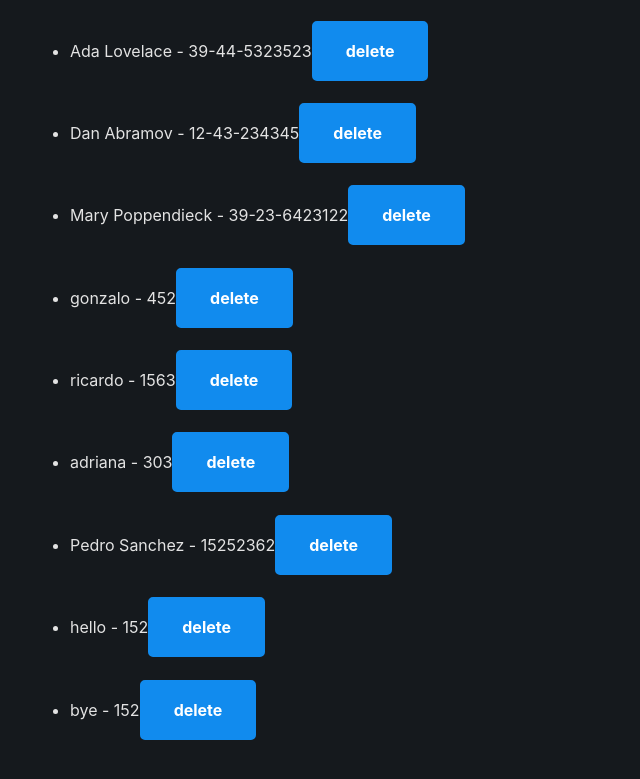
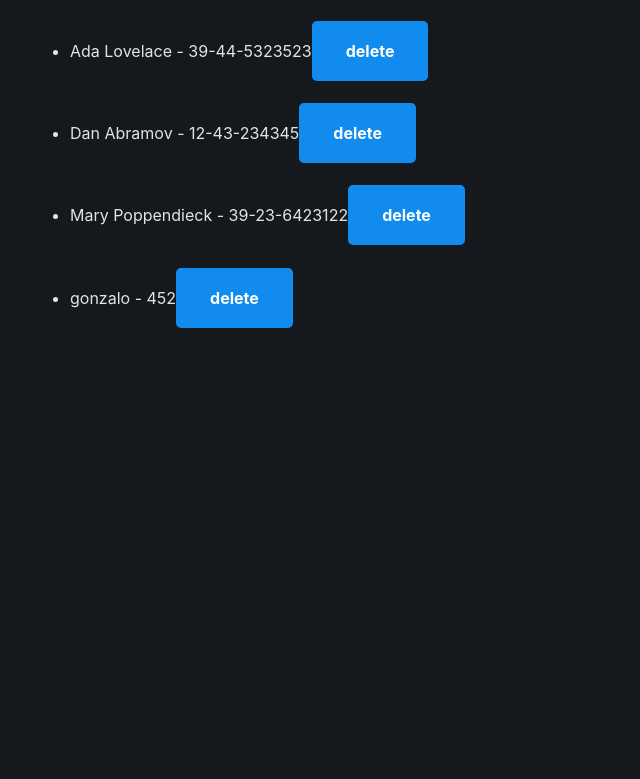
Before and after one commit to damianroiz/FSO-part0, a React (Vite) app in the folder part-2/phonebook/: page / in a window 1280 px wide. Shown: the part 527-1306 px from the top of the page, without its empty margins (0-640 px from the left). After the commit the page ends 912 px from the top, so only its background shows below. Built offline with nearby package versions, Linux system fonts and the light colour scheme; data requests are answered from the project's data file.

Commit message:
Ex 2.17 completed

```diff
--- a/part-2/phonebook/db.json
+++ b/part-2/phonebook/db.json
@@ -24,31 +24,6 @@
       "name": "gonzalo",
       "number": "452",
       "id": 6
-    },
-    {
-      "name": "ricardo",
-      "number": "1563",
-      "id": 7
-    },
-    {
-      "name": "adriana",
-      "number": "303",
-      "id": 8
-    },
-    {
-      "name": "Pedro Sanchez",
-      "number": "15252362",
-      "id": 10
-    },
-    {
-      "name": "hello",
-      "number": "152",
-      "id": 11
-    },
-    {
-      "name": "bye",
-      "number": "152",
-      "id": 12
     }
   ]
 }
--- a/part-2/phonebook/src/App.jsx
+++ b/part-2/phonebook/src/App.jsx
@@ -117,15 +117,21 @@ const App = () => {
   const handleDelete = (id, name) => {
     let deletePerson = window.confirm(`Do you want to delete ${name}?`);
     if (deletePerson) {
-      personsService.remove(id).then(() => {
+      personsService
+        .remove(id)
+        .then(() => {
           setPersons(persons.filter((person) => person.id !== id));
           setNewName("");
           setNewNumber("");
           setMessage(`${name} removed from phonebook`);
+        })
+        .catch((error) => {
+          setMessage(`${name} has already been removed from server`);
+          setPersons(persons.filter((person) => person.id !== id));
+        });
       setTimeout(() => {
         setMessage(null);
       }, 5000);
-      });
     }
   };
 
@@ -158,9 +164,19 @@ const App = () => {
     person.name.toLowerCase().startsWith(newSearch.toLowerCase())
   );
 
+  const styleSwitch = (message) => {
+    if (message.contains("phonebook")) {
+      return "ok-message";
+    } else {
+      return "error-message";
+    }
+  };
+
+  console.log(message);
+  console.log(styleSwitch);
   return (
     <div>
-      <Notification className={"ok-message"} message={message} />
+      <Notification style={"ok-message"} message={message} />
       <Filter
         title={"PhoneBook"}
         handleSearch={handleSearch}
--- a/part-2/phonebook/src/components/Notification.jsx
+++ b/part-2/phonebook/src/components/Notification.jsx
@@ -1,12 +1,10 @@
 import "../index.css";
 
-
-
-const Notification = ({ message }) => {
+const Notification = ({ message, style }) => {
   if (message === null) {
     return null;
   }
-  return <div className="ok-message">{message}</div>;
+  return <div className={style}>{message}</div>;
 };
 
 export default Notification;
```
Lines whose indentation alone changed are shown as unchanged.
